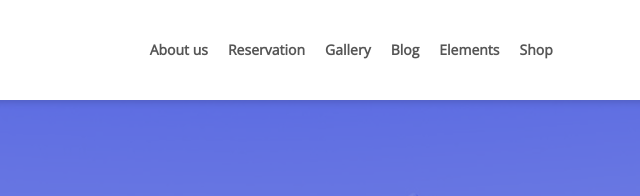
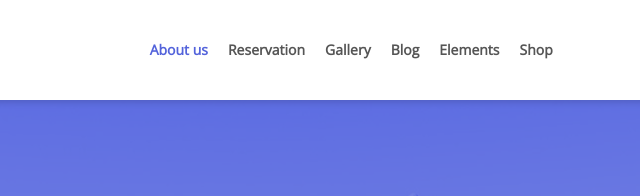
Before and after one commit to Sveta1341/A-level-module1, a plain HTML site: page index.html in a window 1280 px wide. In both pictures the pointer is over the item "About us". Shown: the top 196 px of the page, 505-1145 px from the left. Drawn offline with nearby package versions, Linux system fonts and the light colour scheme.

Commit message:
Update style.css
+hover in header

```diff
--- a/css/style.css
+++ b/css/style.css
@@ -119,6 +119,9 @@ header .menu {
 
 header .menu li {
   margin-right: 20px;
+}
+.menu li:hover {
+	color: #5363db;
 }
 
 .bg1 {
```
